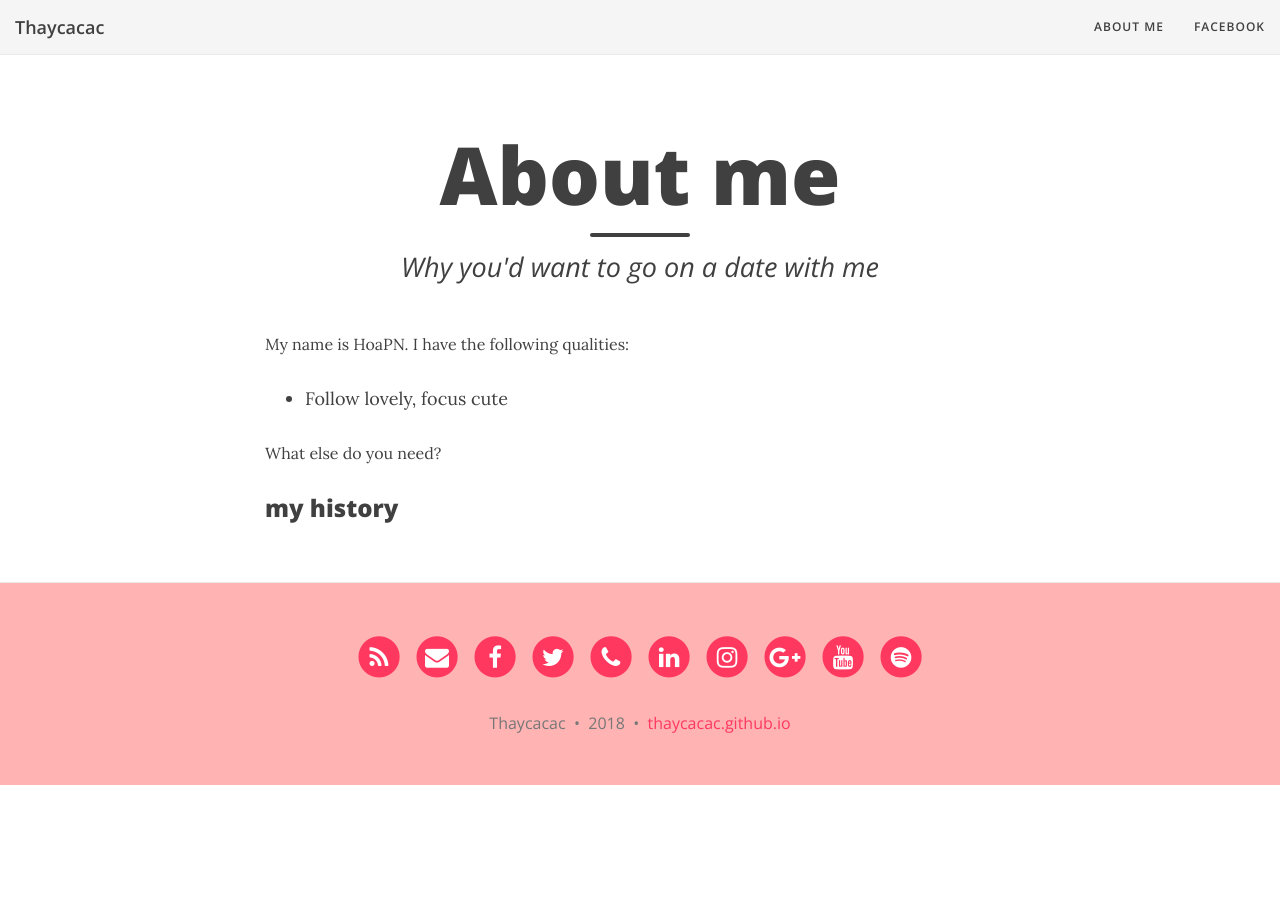
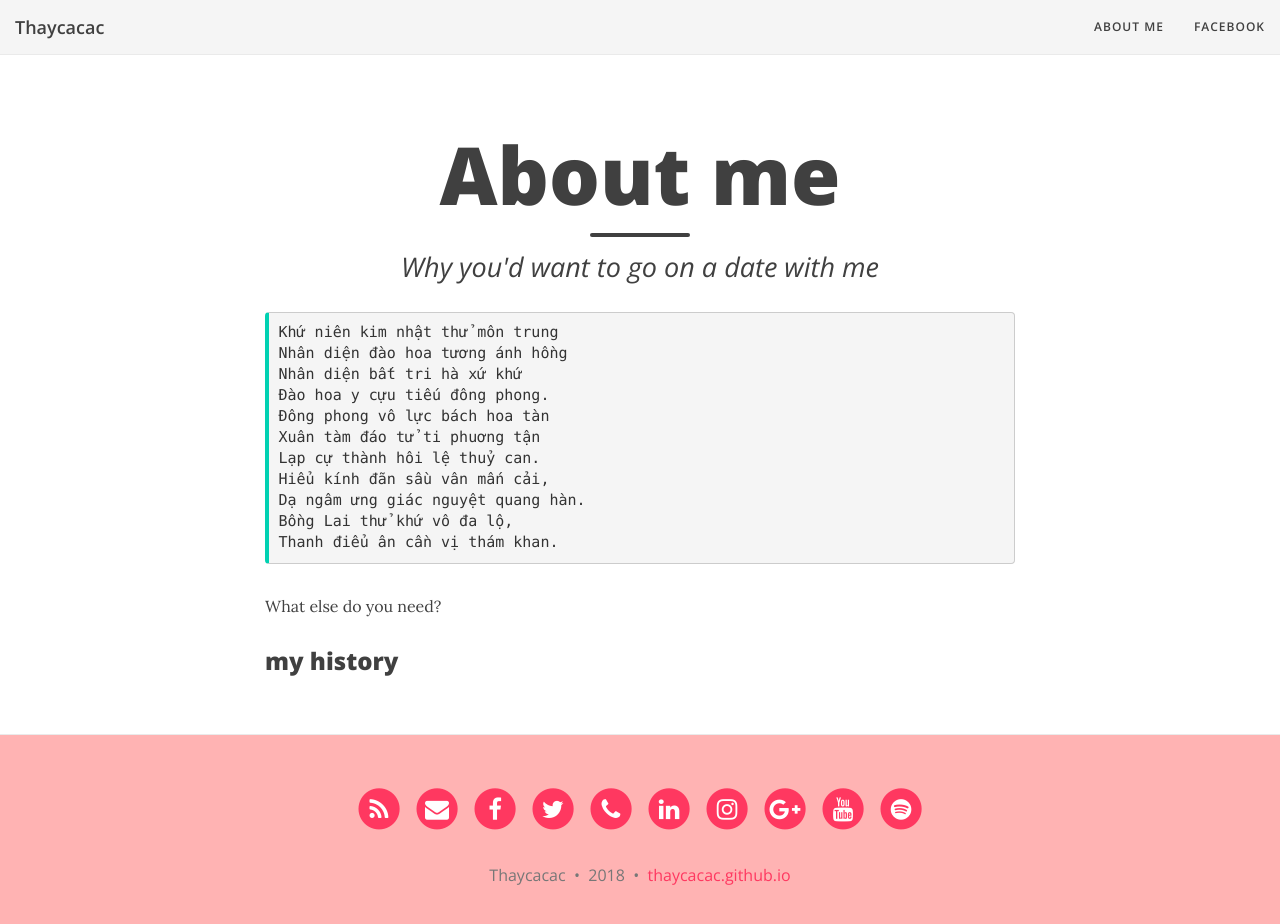
Before and after one commit to thaycacac/thaycacac.github.io, a Jekyll site: the page built from aboutme.md, in a window 1280 px wide and 937 px high. Shown: the top 924 px of the window. Built offline with Jekyll 4.4.1, drawn with Linux system fonts in a browser that asks for light colours; nearby versions of some CDN libraries.

Commit message:
[update] aboutme

````diff
--- a/aboutme.md
+++ b/aboutme.md
@@ -4,9 +4,19 @@ title: About me
 subtitle: Why you'd want to go on a date with me
 ---
 
-My name is HoaPN. I have the following qualities:
-
-- Follow lovely, focus cute
+```
+Khứ niên kim nhật thử môn trung
+Nhân diện đào hoa tương ánh hồng
+Nhân diện bất tri hà xứ khứ
+Đào hoa y cựu tiếu đông phong.
+Đông phong vô lực bách hoa tàn
+Xuân tàm đáo tử ti phuơng tận
+Lạp cự thành hôi lệ thuỷ can.
+Hiểu kính đãn sầu vân mấn cải,
+Dạ ngâm ưng giác nguyệt quang hàn.
+Bồng Lai thử khứ vô đa lộ,
+Thanh điểu ân cần vị thám khan.
+```
 
 What else do you need?
 
````
Also changed, not shown: _posts/2018-10-06-markdown.md (+2 -2 lines), _posts/2018-10-07-git.md (+2 -2 lines), _posts/2018-10-07-prj321.md (+1 -1 lines), _posts/2018-10-07-theory-java-web.md (+1 -1 lines).
